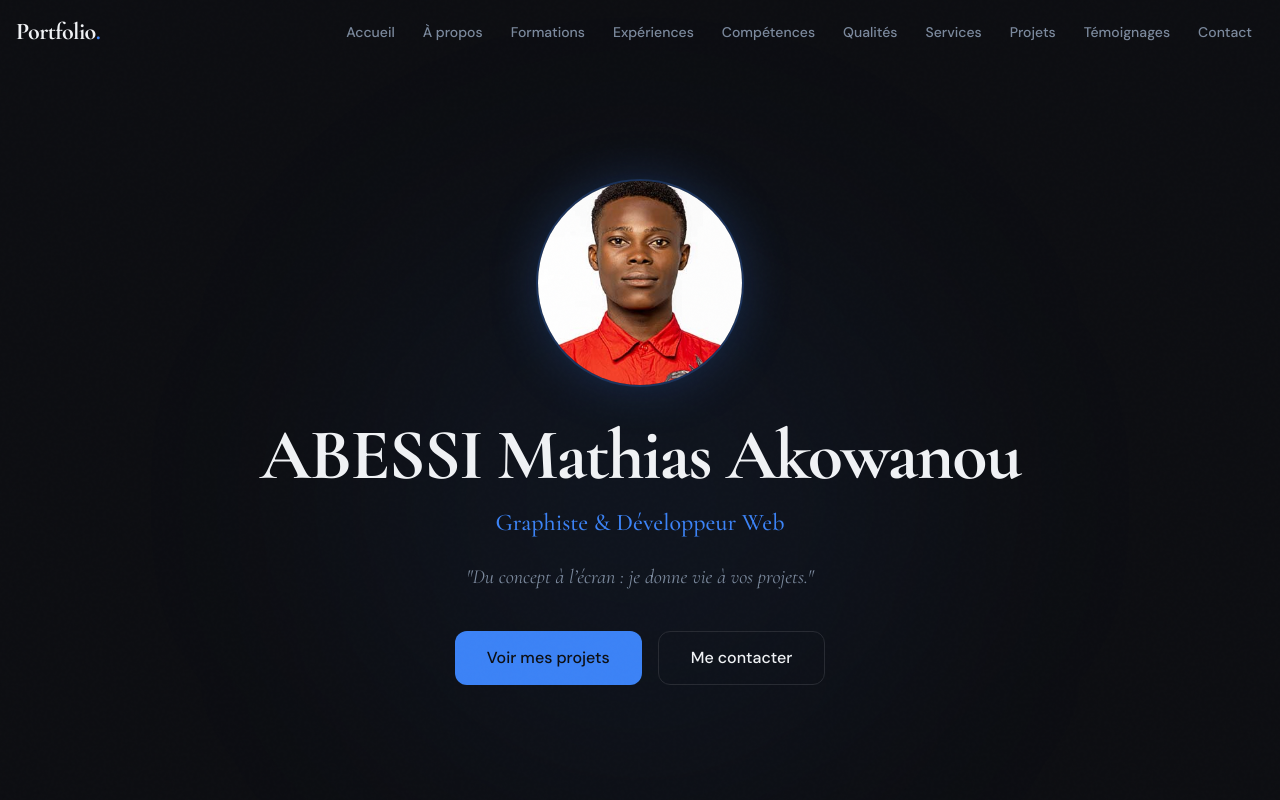
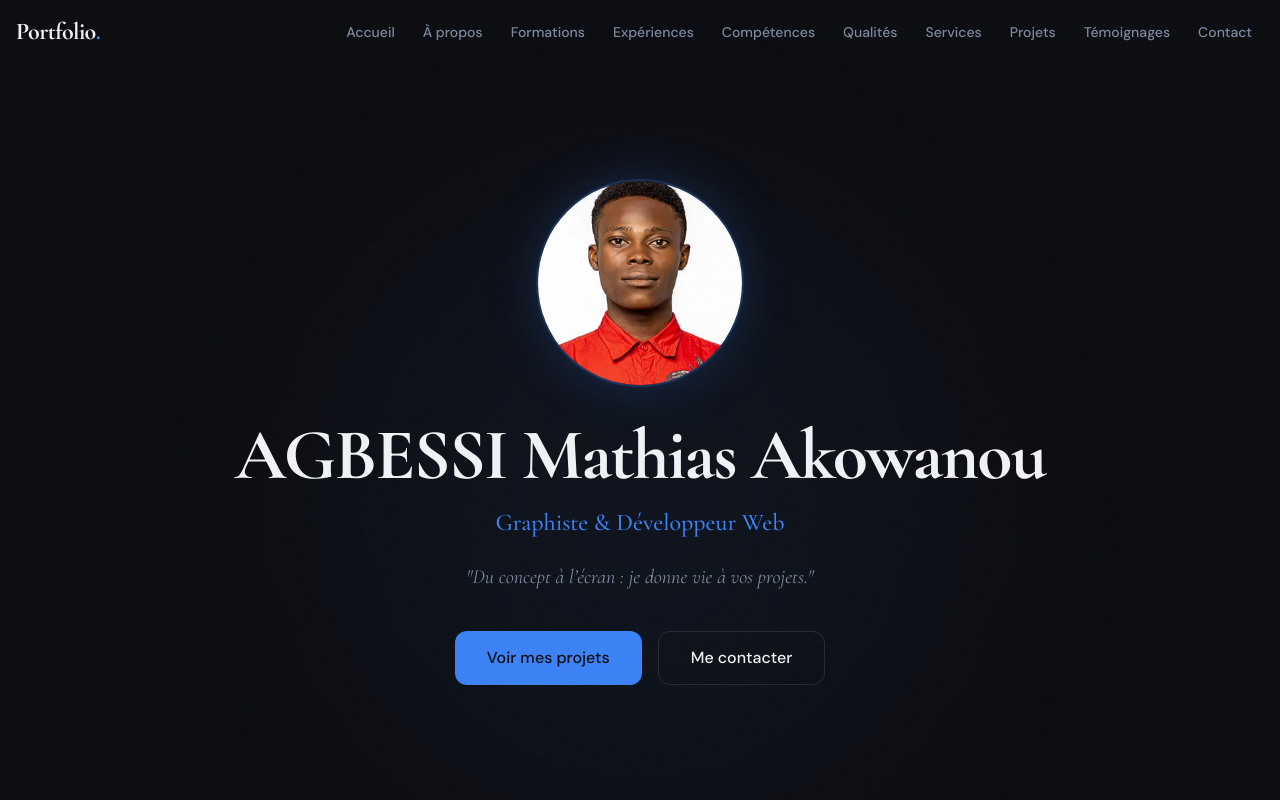
Before and after one commit to mathiasakowanou76-ship-it/Portfolio, a React (Vite) app: page / in a window 1280 px wide. Shown: the top 800 px of the page. Built offline with nearby package versions, Linux system fonts and the light colour scheme; the HTML template or start-up script is replaced by a standard one.

Commit message:
mise à jour du site

```diff
--- a/src/components/Footer.tsx
+++ b/src/components/Footer.tsx
@@ -1,7 +1,7 @@
 const Footer = () => (
   <footer className="py-8 px-4 border-t border-border/50 text-center">
     <p className="text-muted-foreground text-sm">
-      © {new Date().getFullYear()} — Tous droits réservés. Conçu avec <span className="text-primary">♥</span>
+      © {new Date().getFullYear()} — AGBESSI Mathias
     </p>
   </footer>
 );
--- a/src/components/HeroSection.tsx
+++ b/src/components/HeroSection.tsx
@@ -26,7 +26,7 @@ const HeroSection = () => (
         transition={{ duration: 0.7, delay: 0.2 }}
         className="text-4xl md:text-6xl lg:text-7xl font-display font-bold tracking-tight mb-4"
       >
-        ABESSI Mathias Akowanou
+        AGBESSI Mathias Akowanou
       </motion.h1>
 
       <motion.p
```
